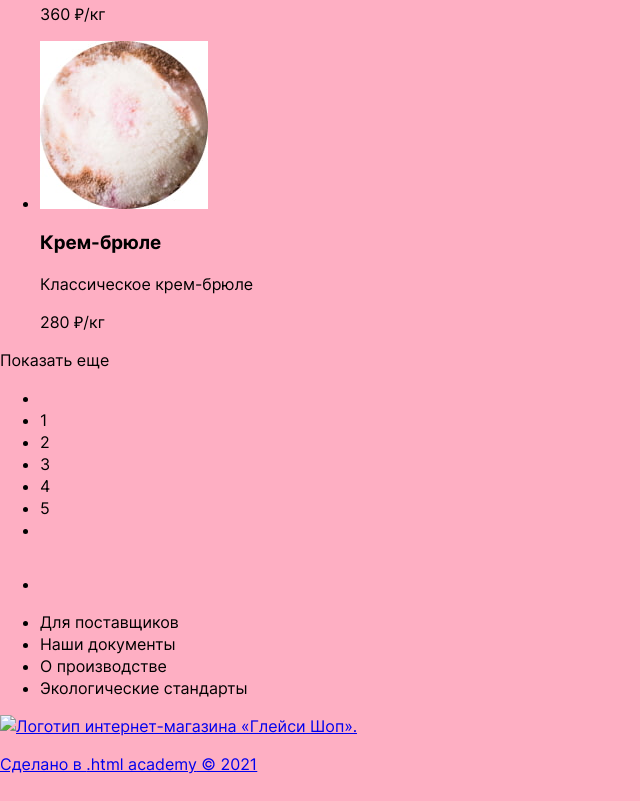
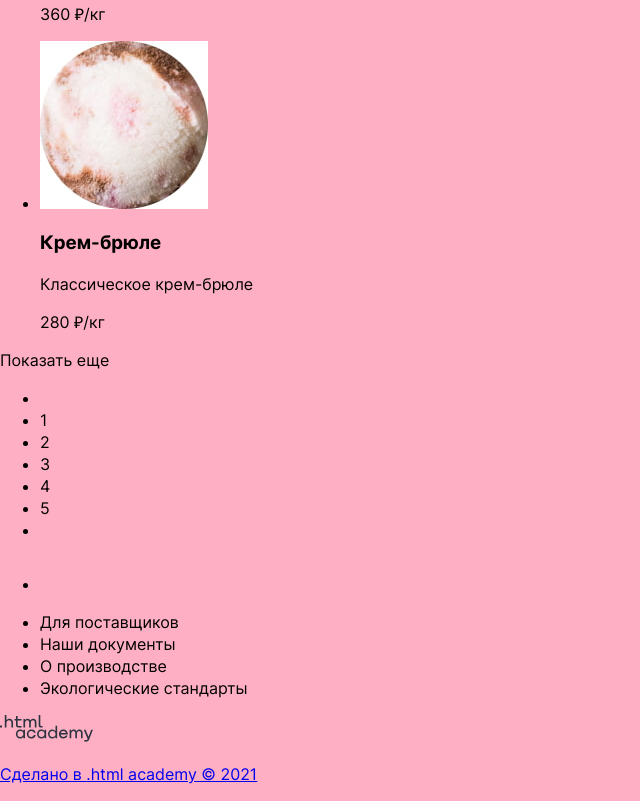
Before and after one commit to tau-8/995085-gllacy-32, a plain HTML site: page catalog.html in a window 1280 px wide. Shown: the part 4348-5149 px from the top of the page, without its empty margins (0-640 px from the left). Drawn offline with Linux system fonts and the light colour scheme.

Commit message:
Add developer logo

```diff
--- a/catalog.html
+++ b/catalog.html
@@ -326,7 +326,7 @@
       </ul>
 
       <a class="footer__devs devs-link" href="https://htmlacademy.ru/">
-        <img class="devs-link__logo" src="#" width="145" height="36" alt="Логотип интернет-магазина «Глейси Шоп».">
+        <img class="devs-link__logo" src="images/htmlacademy-logo.svg" width="93" height="27" alt="Сделано в HTML Academy.">
         <p class="devs-link__info">Сделано в <span>.html academy</span> © 2021</p>
       </a>
     </footer>
```
Also changed, not shown: index.html (+1 -1 lines), images/htmlacademy-logo.svg (added).
